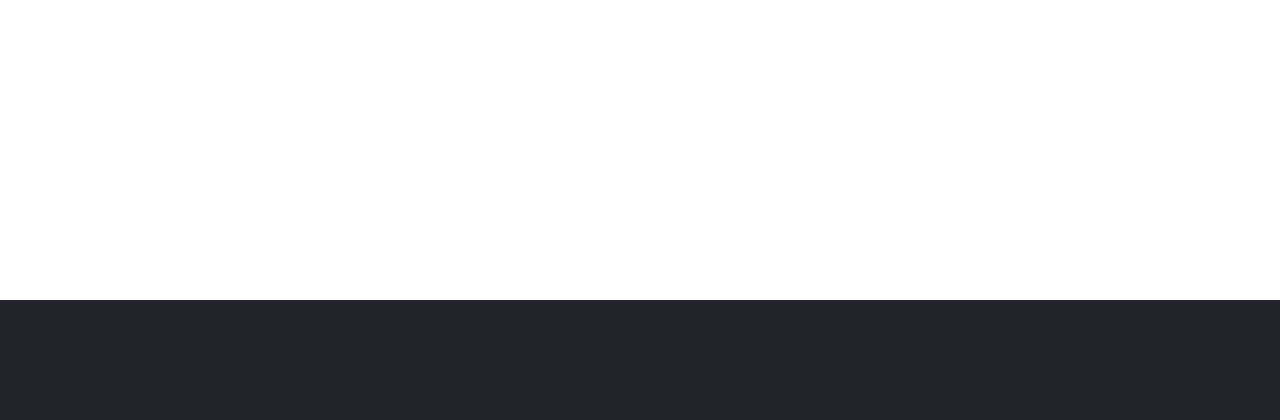
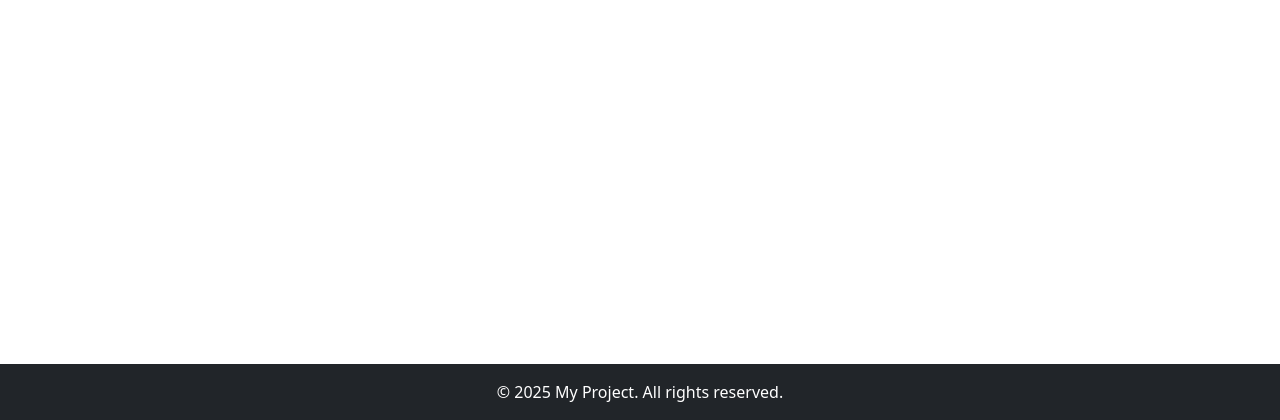
Before and after one commit to kimjuyoung011124/Commento, a Django app: template templates/product/content_list.html in a window 1280 px wide. Shown: the part 380-800 px from the top of the page. Run offline with Django 5.2, Linux system fonts and the light colour scheme; the template is opened without the code that fills it: most values are stand-ins (such as "Sample title", 1, 10 or a date in 2020); grey boxes labelled with a size stand in for pictures from a placeholder-image service; some libraries are stand-ins or nearby versions.

Commit message:
Fix: footer.html 수정 반영

```diff
--- a/templates/footer.html
+++ b/templates/footer.html
@@ -1,3 +1,3 @@
-<footer class="py-5 bg-dark mt-auto">
- <div class="container px-4 px-lg-5"><p class="m-0 text-center textwhite">Copyright &copy; Your Website 2025</p></div>
+<footer class="bg-dark text-white text-center py-3 mt-auto">
+  <p class="mb-0">&copy; 2025 My Project. All rights reserved.</p>
 </footer>
```
